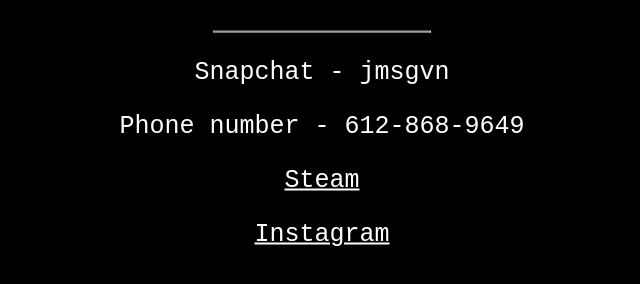
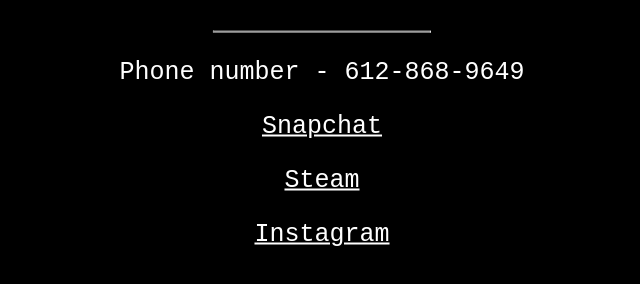
Before and after one commit to james-gavin/james-gavin.github.io, a plain HTML site: page more/index.html in a window 1280 px wide. Shown: the part 310-594 px from the top of the page, without its empty margins (318-958 px from the left). Drawn offline with Linux system fonts and the light colour scheme.

Commit message:
Update index.html

```diff
--- a/more/index.html
+++ b/more/index.html
@@ -14,8 +14,8 @@
         <div class = "middle">
             <h1>more - james gavin</h1>
             <hr>
-            <p>Snapchat - jmsgvn</p>
             <p>Phone number - 612-868-9649</p>
+            <p><a href="https://snapchat.com/add/jmsgvn" target="_blank" rel="noopener">Snapchat</a></p>
             <p><a href="https://steamcommunity.com/id/jmsgvn" target="_blank" rel="noopener">Steam</a></p>
             <p><a href="https://instagram.com/jmsgvn" target="_blank" rel="noopener">Instagram</a></p>
         </div>
```
